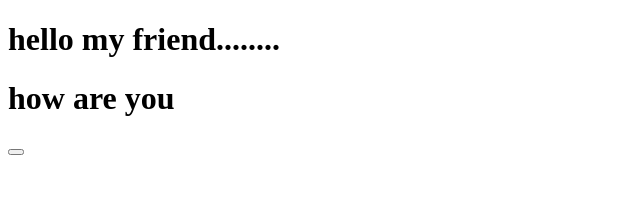
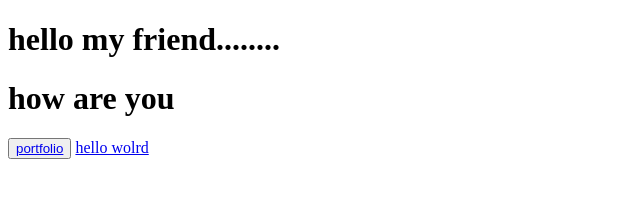
Before and after one commit to thummar098/test-repo, a plain HTML site: page index.html in a window 1280 px wide. Shown: the whole page, without its empty margins (0-640 px from the left). Drawn offline with Linux system fonts and the light colour scheme.

Commit message:
file update

```diff
--- a/index.html
+++ b/index.html
@@ -8,7 +8,7 @@
 <body>
     <h1>hello my friend........</h1>
     <h1>how are you</h1>
-    <button><a href="/protolio.html"></a></button>
-    <butto><a href="./hello world.html"></a></butto>
+    <button><a href="./protolio.html">portfolio</a></button>
+    <butto><a href="./hello world.html">hello wolrd</a></butto>
 </body>
 </html>
```
